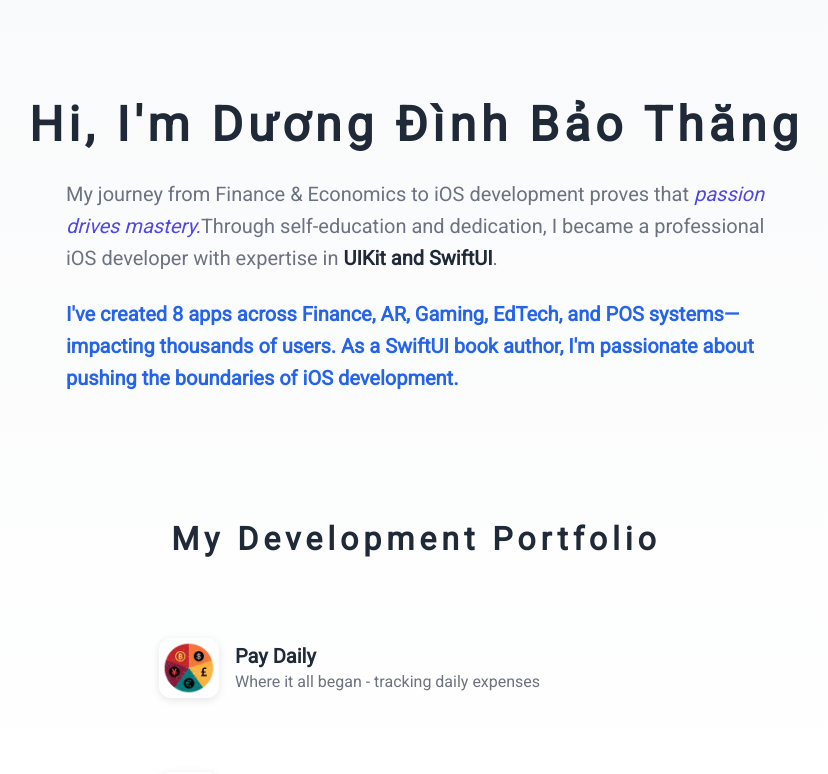
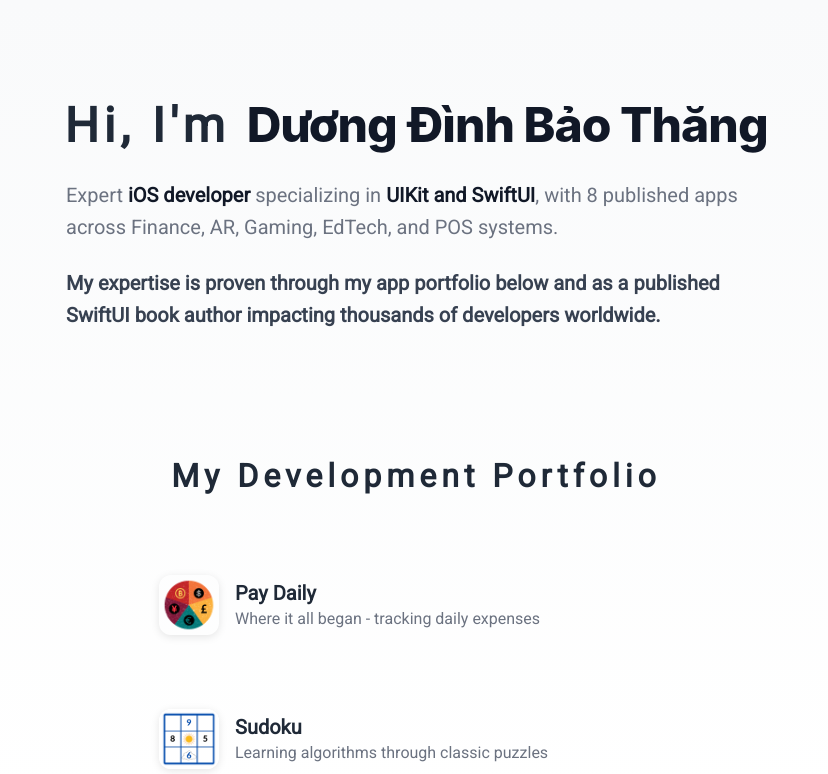
Before and after one commit to Enryun/personalFinance, a React (Create React App) app: page / in a window 1280 px wide. Shown: the top 774 px of the page, without its empty margins (224-1052 px from the left). Built offline with nearby package versions, Linux system fonts and the light colour scheme.

Commit message:
improve UI

```diff
--- a/src/Pages/HomePage/HomePage.jsx
+++ b/src/Pages/HomePage/HomePage.jsx
@@ -71,16 +71,14 @@ const HomePage = () => {
             <header className="hero-section">
                 <div className="fade-in-up">
                     <h1 className="hero-title">
-                        Hi, I'm Dương Đình Bảo Thăng
+                        Hi, I'm <span className="hero-name">Dương Đình Bảo Thăng</span>
                     </h1>
                     <div>
                         <p className="hero-text">
-                            My journey from Finance & Economics to iOS development proves that <em>passion drives mastery.</em>
-                            Through self-education and dedication, I became a professional iOS developer with expertise in <strong>UIKit and SwiftUI</strong>.
+                            Expert <strong>iOS developer</strong> specializing in <strong>UIKit and SwiftUI</strong>, with 8 published apps across Finance, AR, Gaming, EdTech, and POS systems.
                         </p>
                         <p className="hero-text hero-highlight">
-                            I've created 8 apps across Finance, AR, Gaming, EdTech, and POS systems—impacting thousands of users.
-                            As a SwiftUI book author, I'm passionate about pushing the boundaries of iOS development.
+                            My expertise is proven through my app portfolio below and as a published SwiftUI book author impacting thousands of developers worldwide.
                         </p>
                     </div>
                 </div>
--- a/src/index.css
+++ b/src/index.css
@@ -58,6 +58,13 @@ code {
   line-height: 1.2;
 }
 
+.hero-name {
+  color: #111827;
+  font-family: 'SF Pro Display', -apple-system, BlinkMacSystemFont, 'Inter', 'Segoe UI', sans-serif;
+  font-weight: 800;
+  letter-spacing: -0.02em;
+}
+
 .hero-text {
   font-size: 1.25rem;
   color: #6b7280;
@@ -69,18 +76,18 @@ code {
 }
 
 .hero-text em {
-  color: #4f46e5;
+  color: #374151;
   font-style: italic;
   font-weight: 500;
 }
 
 .hero-text strong {
-  color: #1f2937;
+  color: #111827;
   font-weight: 600;
 }
 
 .hero-highlight {
-  color: #2563eb;
+  color: #374151;
   font-weight: 600;
 }
 
```
